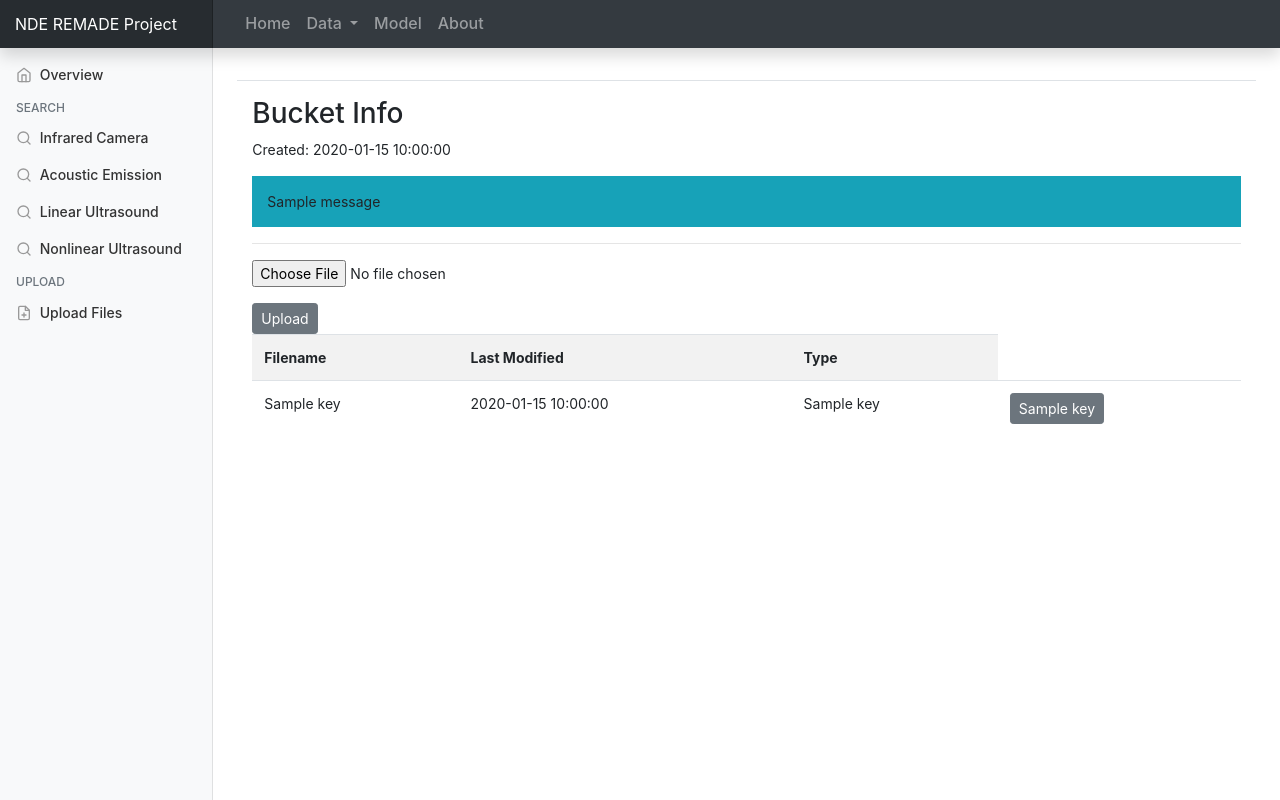
After one commit to mhhsu2/remade-web-app, a Flask app: template templates/files.html in a window 1280 px wide. The commit adds this page. Run offline with Flask 2, Linux system fonts and the light colour scheme; the template is opened without the code that fills it: most values are stand-ins (such as "Sample title", 1, 10 or a date in 2020); one stand-in notice (Sample message) is shown; some libraries are stand-ins or nearby versions.

Commit message:
Add upload and download function.

```diff
--- a/app.py
+++ b/app.py
@@ -1,11 +1,11 @@
 import pandas as pd
-from flask import Flask, redirect, render_template, request, session, url_for
+from flask import Flask, redirect, render_template, request, session, url_for, flash, Response
 
 from db import Database
 from forms import IrAndAeForm, LuForm, NluForm
 from figure import plot_ir, plot_ae, plot_lu, plot_nlu
 
-import time
+import boto3
 
 app = Flask(__name__)
 app.config['SECRET_KEY'] = 'my key values'
@@ -172,6 +172,40 @@ def after_request(response):
 	response.headers["Cache-Control"] = "no-store"
 	return response
 
+@app.route('/files')
+def files():
+    s3_resource = boto3.resource('s3')
+    my_bucket = s3_resource.Bucket('remade-nde')
+    summaries = my_bucket.objects.all()
+
+    return render_template('files.html', my_bucket=my_bucket, files=summaries)
+
+@app.route('/upload', methods=['POST'])
+def upload():
+    file = request.files['file']
+
+    s3_resource = boto3.resource('s3')
+    my_bucket = s3_resource.Bucket('remade-nde')
+    my_bucket.Object('test').put(Body=file)
+
+    flash('File uploaded successfully')
+    return redirect(url_for('files'))
+
+@app.route('/download', methods=['POST'])
+def download():
+    key = request.form['key']
+
+    s3_resource = boto3.resource('s3')
+    my_bucket = s3_resource.Bucket('remade-nde')
+
+    file_obj = my_bucket.Object(key).get()
+
+    return Response(
+        file_obj['Body'].read(),
+        mimetype='text/csv',
+        headers={"Content-Disposition": "attachment;filename={}".format(key)}
+    )
+
 
 if __name__ == '__main__':
     app.run(debug=True)
--- a/templates/base.html
+++ b/templates/base.html
@@ -18,15 +18,13 @@
     <script src="https://code.jquery.com/jquery-3.4.1.slim.min.js" integrity="sha384-J6qa4849blE2+poT4WnyKhv5vZF5SrPo0iEjwBvKU7imGFAV0wwj1yYfoRSJoZ+n" crossorigin="anonymous"></script>
     <script src="https://cdn.jsdelivr.net/npm/popper.js@1.16.0/dist/umd/popper.min.js" integrity="sha384-Q6E9RHvbIyZFJoft+2mJbHaEWldlvI9IOYy5n3zV9zzTtmI3UksdQRVvoxMfooAo" crossorigin="anonymous"></script>
     <script src="https://stackpath.bootstrapcdn.com/bootstrap/4.4.1/js/bootstrap.min.js" integrity="sha384-wfSDF2E50Y2D1uUdj0O3uMBJnjuUD4Ih7YwaYd1iqfktj0Uod8GCExl3Og8ifwB6" crossorigin="anonymous"></script>
-    <script src="https://cdnjs.cloudflare.com/ajax/libs/feather-icons/4.9.0/feather.min.js"></script>
 
-    <script type="text/javascript" src="https://cdnjs.cloudflare.com/ajax/libs/pdfmake/0.1.36/pdfmake.min.js"></script>
-    <script type="text/javascript" src="https://cdnjs.cloudflare.com/ajax/libs/pdfmake/0.1.36/vfs_fonts.js"></script>
+
     <script type="text/javascript" src="https://cdn.datatables.net/v/bs4/dt-1.10.20/b-1.6.1/b-flash-1.6.1/b-html5-1.6.1/datatables.min.js"></script>
 
-
+    <script src="https://cdnjs.cloudflare.com/ajax/libs/feather-icons/4.9.0/feather.min.js"></script>
+    <script src="https://unpkg.com/feather-icons/dist/feather.min.js"></script>
     <script> feather.replace()</script>
-    <script src="https://unpkg.com/feather-icons/dist/feather.min.js"></script>
 
 
 <meta name="theme-color" content="#563d7c">
@@ -82,7 +80,7 @@
             <li class="nav-item">
               <a class="nav-link" href="/">
                 <span data-feather="home"></span>
-                <h6>Overview</h6> <span class="sr-only">(current)</span>
+                Overview<span class="sr-only">(current)</span>
               </a>
             </li>
 
@@ -115,6 +113,17 @@
               <a class="nav-link" href="{{ url_for('search', nde='nlu') }}">
                 <span data-feather="search"></span>
                 Nonlinear Ultrasound
+              </a>
+            </li>
+
+            <h6 class="sidebar-heading d-flex justify-content-between align-items-center px-3 mt-2 mb-1 text-muted">
+              <span>Upload</span>
+            </h6>
+
+            <li class="nav-item">
+              <a class="nav-link" href="{{ url_for('files') }}">
+                <span data-feather="file-plus"></span>
+                Upload Files
               </a>
             </li>
 
@@ -153,12 +162,13 @@
       "<'row'<'col-md-12'tr>>" +
       "<'row'<'col-md-5'i><'col-md-7'p>>",
     buttons: [
-      'csv',
-      'pdf'
+      'csv'
     ]
   });
   } );
 </script>
 
+<script> feather.replace()</script>
+
 
 </html>
--- /dev/null
+++ b/templates/files.html
@@ -0,0 +1,55 @@
+{% extends "base.html" %}
+
+{% block title %}
+    File list
+{% endblock title %}
+
+{% block content %}
+  <div class="container">
+    <div class="col-12-xs">
+      <h3>Bucket Info</h3>
+      <p>Created: {{ my_bucket.creation_date  }}</p>
+
+      {% with messages = get_flashed_messages() %}
+        {% if messages %}
+          <p class="bg-info" style="padding: 15px;">
+          {% for message in messages %}
+            {{ message }}<br>
+          {% endfor %}
+          </p>
+        {% endif %}
+      {% endwith %}
+
+      <hr>
+
+      <form class="upload-form" action="{{ url_for('upload') }}" method="POST" enctype="multipart/form-data">
+        <p><input type="file"  name="file"></p>
+        <button type="submit" class="btn btn-secondary btn-sm">Upload</button>
+      </form>
+
+      <table class="table table-striped">
+        <tr>
+          <th>Filename</th>
+          <th>Last Modified</th>
+          <th>Type</th>
+        </tr>
+        {% for f in files %}
+        <tr>
+
+          <td>{{ f.key }}</td>
+          <td>{{ f.last_modified  }}</td>
+          <td>{{ f.key }}</td>
+
+          <td class="td-buttons">
+            <form class="download-form" action="{{ url_for('download') }}" method="POST">
+              <input type="hidden" name="key" value="{{ f.key }}">
+              <button type="submit" class="btn btn-secondary btn-sm">{{ f.key }}</button>
+            </form>
+          </td>
+
+        </tr>
+        {% endfor %}
+      </table>
+    </div>
+  </div>
+{% endblock %}
--- a/templates/search.html
+++ b/templates/search.html
@@ -58,7 +58,7 @@
             {{ form.min_percent_fatigue_life.label }} {{ form.min_percent_fatigue_life(placeholder="0") }}
             {{ form.max_percent_fatigue_life.label }} {{ form.max_percent_fatigue_life(placeholder="100") }}
             {{ form.exp_id.label }} {{ form.exp_id(class="custom-form-group", placeholder='E.g. 1,2,3') }}
-            {{ form.submit() }}
+            {{ form.submit(class="btn btn-secondary btn-sm") }}
             <small class="form-text text-muted">(Deafult all)</small>
         </div>
 
```
Also changed, not shown: s3.py (deleted).
